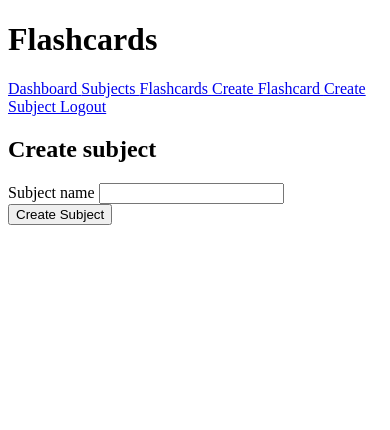
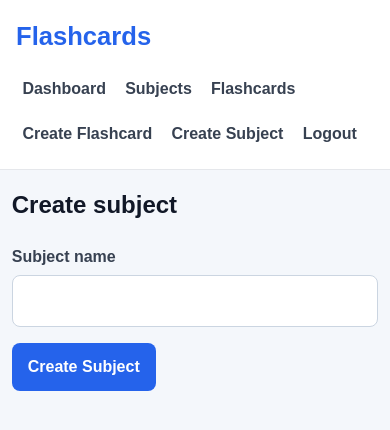
Before and after one commit to Saharsh05/COM6036, a Flask app: page /subjects/new in a window 390 px wide. Shown: the top 430 px of the page. Run offline with Flask 3, Linux system fonts and the light colour scheme; the visitor is signed in with stand-in values (Sample User, id 1); some libraries are stand-ins or nearby versions.

Commit message:
added in CSS for style

```diff
--- /dev/null
+++ b/static/style.css
@@ -0,0 +1,305 @@
+* {
+    box-sizing: border-box;
+}
+
+html {
+    scroll-behavior: smooth;
+}
+
+body {
+    margin: 0;
+    font-family: Arial, Helvetica, sans-serif;
+    background: #f4f7fb;
+    color: #1f2937;
+    line-height: 1.6;
+}
+
+
+
+
+header {
+    background: #ffffff;
+    border-bottom: 1px solid #e5e7eb;
+    padding: 1rem 2rem;
+
+    display: flex;
+    justify-content: space-between;
+    align-items: center;
+
+    position: sticky;
+    top: 0;
+    z-index: 100;
+}
+
+header h1 {
+    margin: 0;
+    color: #2563eb;
+    font-size: 1.6rem;
+}
+
+nav {
+    display: flex;
+    gap: 1rem;
+    flex-wrap: wrap;
+}
+
+nav a {
+    color: #374151;
+    text-decoration: none;
+    font-weight: 600;
+    padding: 0.45rem 0.7rem;
+    border-radius: 6px;
+}
+
+nav a:hover {
+    background: #eff6ff;
+    color: #2563eb;
+}
+
+
+
+
+main {
+    width: min(1000px, 92%);
+    margin: 2rem auto;
+}
+
+h2 {
+    margin-top: 0;
+    color: #111827;
+}
+
+h3 {
+    color: #1f2937;
+    margin-top: 0;
+}
+
+
+
+
+section {
+    background: #ffffff;
+    padding: 1.5rem;
+    margin-bottom: 1.5rem;
+    border-radius: 12px;
+    border: 1px solid #e5e7eb;
+    box-shadow: 0 4px 12px rgba(0, 0, 0, 0.05);
+}
+
+
+
+
+article {
+    background: #ffffff;
+    border: 1px solid #e5e7eb;
+    border-radius: 10px;
+    padding: 1.25rem;
+    margin-bottom: 1rem;
+
+    box-shadow: 0 2px 8px rgba(0, 0, 0, 0.04);
+}
+
+article:hover {
+    box-shadow: 0 6px 18px rgba(0, 0, 0, 0.08);
+}
+
+article h3 {
+    margin-bottom: 0.7rem;
+}
+
+article p {
+    margin: 0.45rem 0;
+}
+
+
+
+
+form {
+    margin-top: 1rem;
+}
+
+label {
+    display: block;
+    margin-bottom: 0.35rem;
+    font-weight: 600;
+    color: #374151;
+}
+
+input,
+textarea,
+select {
+    display: block;
+    width: 100%;
+    max-width: 650px;
+
+    padding: 0.75rem;
+    margin-bottom: 1rem;
+
+    border: 1px solid #cbd5e1;
+    border-radius: 8px;
+
+    font: inherit;
+    background: #ffffff;
+    color: #111827;
+}
+
+textarea {
+    min-height: 120px;
+    resize: vertical;
+}
+
+input:focus,
+textarea:focus,
+select:focus {
+    outline: none;
+    border-color: #2563eb;
+    box-shadow: 0 0 0 3px rgba(37, 99, 235, 0.15);
+}
+
+
+
+
+button,
+.button {
+    display: inline-block;
+
+    background: #2563eb;
+    color: #ffffff;
+
+    border: none;
+    border-radius: 8px;
+
+    padding: 0.7rem 1rem;
+
+    font: inherit;
+    font-weight: 600;
+
+    cursor: pointer;
+    text-decoration: none;
+
+    transition: background 0.2s ease,
+                transform 0.1s ease;
+}
+
+button:hover,
+.button:hover {
+    background: #1d4ed8;
+}
+
+button:active,
+.button:active {
+    transform: translateY(1px);
+}
+
+
+
+
+main a {
+    color: #2563eb;
+    font-weight: 600;
+    text-decoration: none;
+}
+
+main a:hover {
+    text-decoration: underline;
+}
+
+
+
+
+details {
+    margin: 1rem 0;
+    padding: 1rem;
+
+    background: #f8fafc;
+    border: 1px solid #e2e8f0;
+    border-radius: 8px;
+}
+
+summary {
+    cursor: pointer;
+    font-weight: 700;
+    color: #2563eb;
+}
+
+
+
+
+table {
+    width: 100%;
+    border-collapse: collapse;
+    background: #ffffff;
+    border-radius: 8px;
+    overflow: hidden;
+}
+
+th,
+td {
+    padding: 0.8rem;
+    text-align: left;
+    border-bottom: 1px solid #e5e7eb;
+}
+
+th {
+    background: #f8fafc;
+    color: #374151;
+}
+
+
+
+
+main > p {
+    max-width: 750px;
+}
+
+
+
+
+a:focus,
+button:focus,
+input:focus,
+textarea:focus,
+select:focus,
+summary:focus {
+    outline: 3px solid #2563eb;
+    outline-offset: 3px;
+}
+
+
+/* -------------------------
+   Mobile
+------------------------- */
+
+@media (max-width: 700px) {
+
+    header {
+        flex-direction: column;
+        align-items: flex-start;
+        gap: 0.8rem;
+        padding: 1rem;
+    }
+
+    nav {
+        gap: 0.4rem;
+    }
+
+    nav a {
+        padding: 0.4rem;
+    }
+
+    main {
+        width: 94%;
+        margin: 1rem auto;
+    }
+
+    section,
+    article {
+        padding: 1rem;
+    }
+
+    input,
+    textarea,
+    select {
+        max-width: 100%;
+    }
+}
--- a/templates/base.html
+++ b/templates/base.html
@@ -12,7 +12,13 @@
     >
 
     <title>Flashcards</title>
-
+    <link
+        rel="stylesheet"
+        href="{{ url_for(
+            'static',
+            filename='style.css'
+        ) }}"
+    >
 </head>
 
 <body>
```
